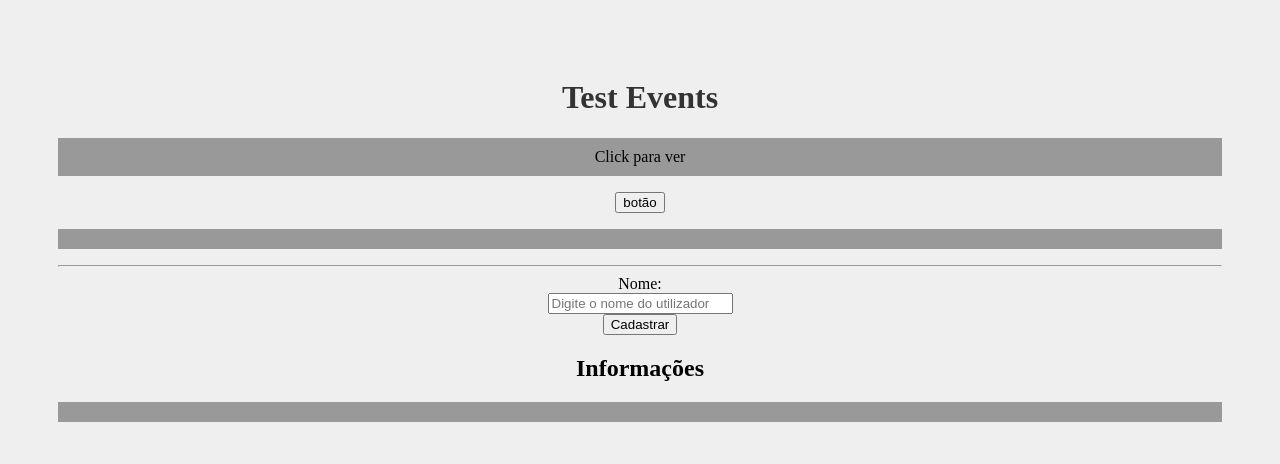
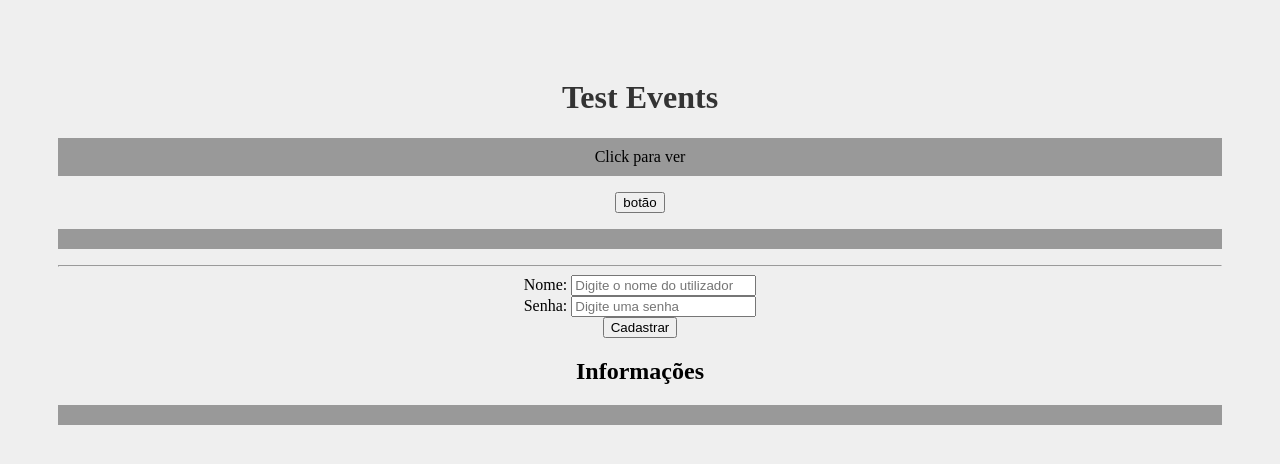
Before and after one commit to ariclenespedro/learning_react, a React (Create React App) app: page / in a window 1280 px wide. Shown: the top 464 px of the page. Built offline with nearby package versions, Linux system fonts and the light colour scheme.

Commit message:
Trabalhando com useState() v1

```diff
--- a/src/components/Form.js
+++ b/src/components/Form.js
@@ -1,18 +1,25 @@
-function registrar(e) {
-    e.preventDefault();
-    document.getElementById('info').innerText = "Registrado com sucesso";
-}
+import { useState } from "react";
+function Form() {
 
+    function registrar(e) {
+        e.preventDefault();
+        document.getElementById('info').innerText = "O utilizador "+nome+ " com a senha " + senha;
+    }
 
-function Form() {
+    const [nome,setnome] = useState();
+    const [senha,setsenha] = useState();
     return(
         <div>
             <form id="myForm" onSubmit={registrar}>
                 <div>
-                    <label>Nome: </label>
+                    <label htmlFor="nome">Nome: </label>
+                    <input type="text" id="nome" placeholder="Digite o nome do utilizador  "
+                    onChange={(e) => setnome(e.target.value)} />
                 </div>
                 <div>
-                    <input type="text" placeholder="Digite o nome do utilizador  "/>
+                <label htmlFor="senha">Senha: </label>
+                    <input type="password" id="senha" placeholder="Digite uma senha"
+                    onChange={(e) =>(setsenha(e.target.value))}/>
                 </div>
                 <div>
                     <input type="submit" value={"Cadastrar"} />
```
